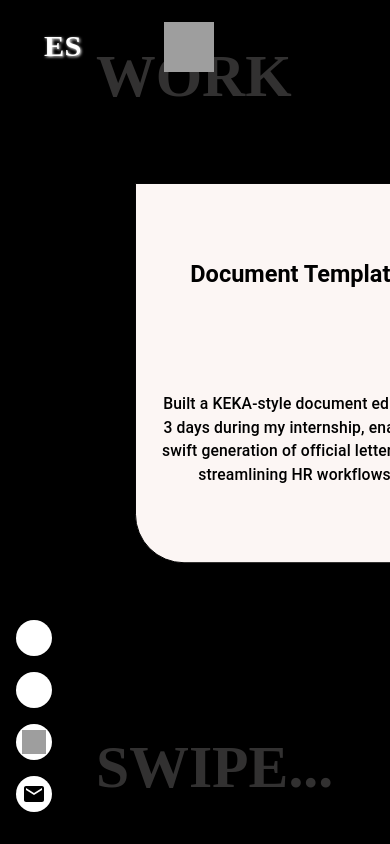
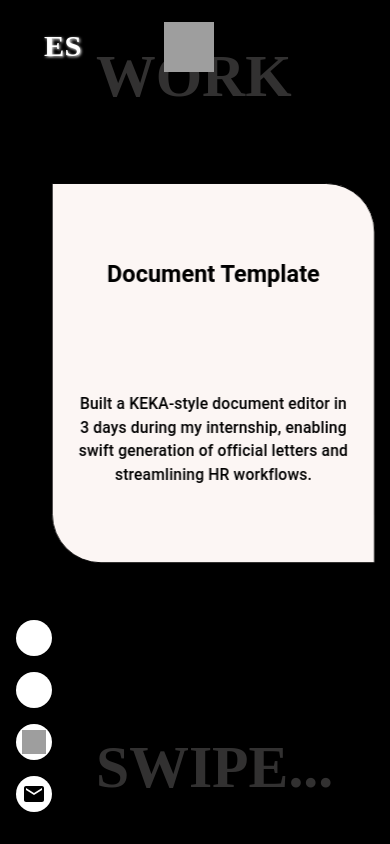
Before and after one commit to esitorsunil/my-portfolio, a React (Vite) app: page /projects in a window 390 px wide. Built offline with nearby package versions, Linux system fonts and the light colour scheme; grey boxes are pictures that could not be loaded; some icons are missing.

Commit message:
project responsive

```diff
--- a/src/index.css
+++ b/src/index.css
@@ -98,3 +98,20 @@ body, html {
   color: white;
   border: 1px solid white;
 }
+
+@media (max-width: 600px) {
+  #grab-scroll {
+    scroll-padding-left: 16px; /* ensures first card is fully visible */
+    padding-left: 16px; /* visually aligns it */
+  }
+
+  .flip-card {
+    min-width: 80vw; /* ensures it nearly fills screen for readability */
+    scroll-snap-align: start;
+  }
+
+  .items {
+    scroll-snap-type: x mandatory;
+    overflow-x: auto;
+  }
+}
```
